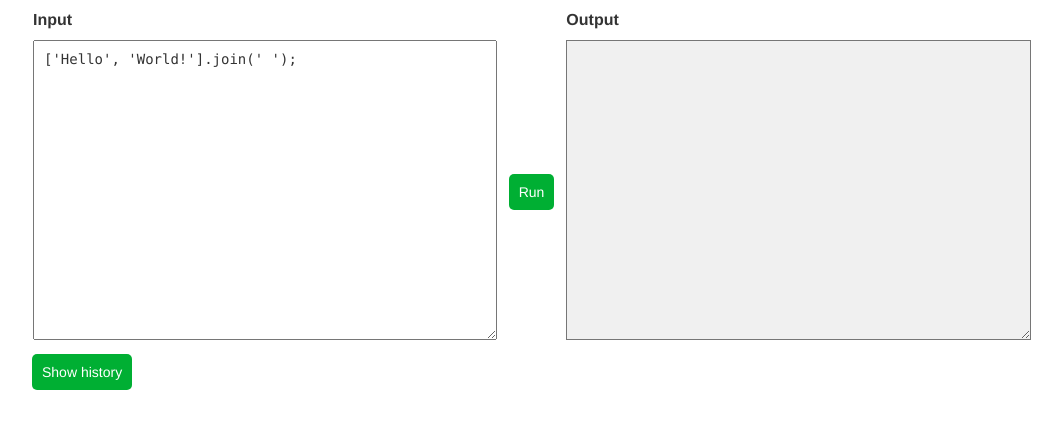
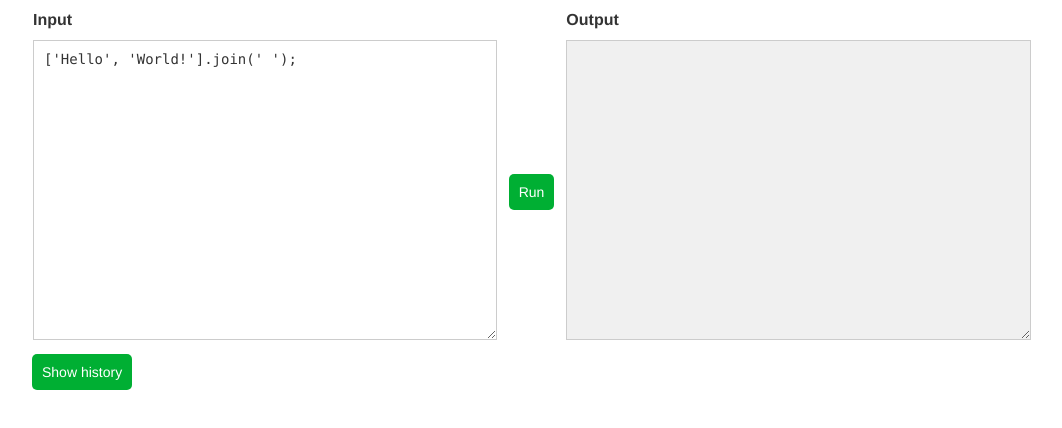
Before and after one commit to peferron/playbyplay, a website: page demo/index.html in a window 1280 px wide. Shown: the whole page, without its empty margins (108-1170 px from the left). Drawn offline with Linux system fonts and the light colour scheme.

Commit message:
Set demo textarea border

```diff
--- a/demo/index.css
+++ b/demo/index.css
@@ -31,6 +31,7 @@ body {
     width: 100%;
     box-sizing: border-box;
     height: 300px;
+    border: 1px solid #CCC;
 }
 
 #output {
```
